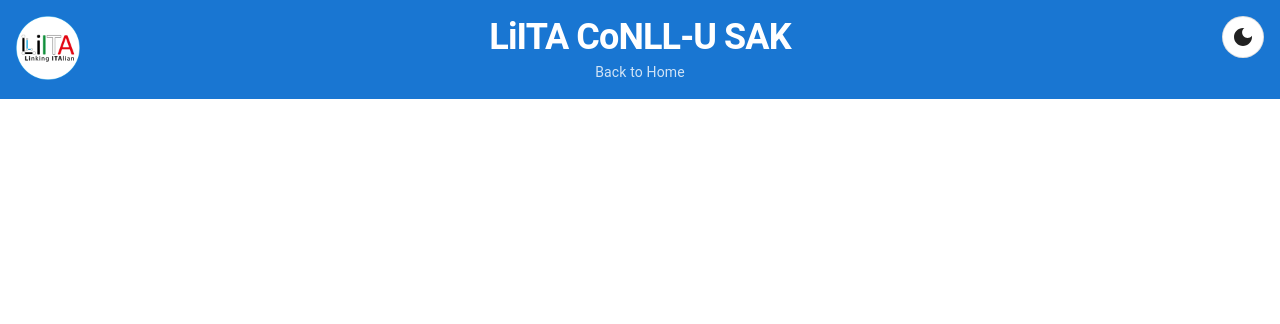
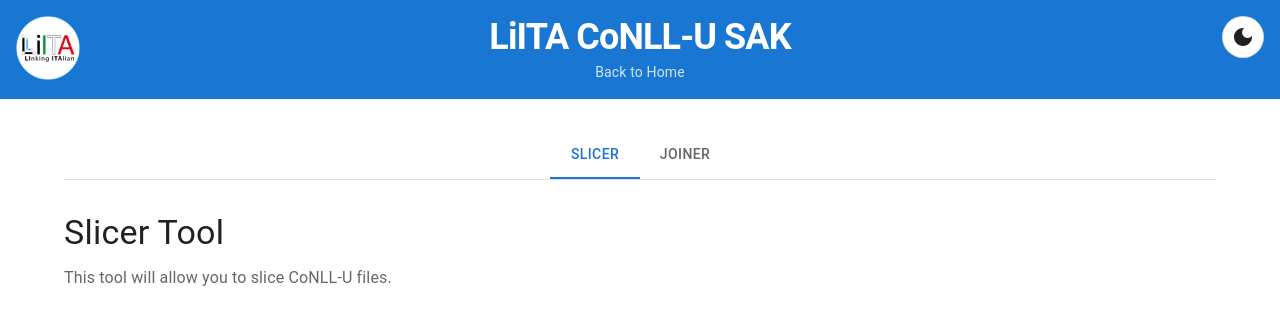
Before and after one commit to LiITA-LOD/conllu-sak, a React app in the folder apps/frontend/: page / in a window 1280 px wide. Shown: the top 324 px of the page. Built offline with nearby package versions, Linux system fonts and the light colour scheme; the HTML template or start-up script is replaced by a standard one.

Commit message:
Sketch tool selector

```diff
--- a/apps/frontend/src/App.tsx
+++ b/apps/frontend/src/App.tsx
@@ -10,7 +10,7 @@
 import type React from 'react';
 import { useState } from 'react';
 import FloatingLogo from './components/FloatingLogo';
-// import Main from './components/Main';
+import Main from './components/Main';
 import NavigationLinks from './components/NavigationLinks';
 import ThemeSwitcher from './components/ThemeSwitcher';
 import { darkTheme, lightTheme } from './themes';
@@ -51,7 +51,7 @@
         </AppBar>
 
         <Container component="main" sx={{ flex: 1, py: 4, maxWidth: 'lg' }}>
-          {/* <Main /> */}
+          <Main />
         </Container>
       </Box>
     </ThemeProvider>
--- /dev/null
+++ b/apps/frontend/src/components/Joiner.tsx
@@ -0,0 +1,17 @@
+import { Box, Typography } from '@mui/material';
+import type React from 'react';
+
+const Joiner: React.FC = () => {
+  return (
+    <Box>
+      <Typography variant="h4" component="h2" gutterBottom>
+        Joiner Tool
+      </Typography>
+      <Typography variant="body1" color="text.secondary">
+        This tool will allow you to join CoNLL-U files.
+      </Typography>
+    </Box>
+  );
+};
+
+export default Joiner;
--- /dev/null
+++ b/apps/frontend/src/components/Main.tsx
@@ -0,0 +1,38 @@
+import { Box, Tab, Tabs } from '@mui/material';
+import type React from 'react';
+import { useState } from 'react';
+import Joiner from './Joiner';
+import Slicer from './Slicer';
+
+type ToolTab = 'slicer' | 'joiner';
+
+const Main: React.FC = () => {
+  const [selectedTool, setSelectedTool] = useState<ToolTab>('slicer');
+
+  const handleToolChange = (_event: React.SyntheticEvent, newValue: ToolTab) => {
+    setSelectedTool(newValue);
+  };
+
+  return (
+    <Box sx={{ width: '100%' }}>
+      <Box sx={{ borderBottom: 1, borderColor: 'divider', mb: 4 }}>
+        <Tabs
+          value={selectedTool}
+          onChange={handleToolChange}
+          aria-label="tool selection tabs"
+          centered
+        >
+          <Tab label="Slicer" value="slicer" />
+          <Tab label="Joiner" value="joiner" />
+        </Tabs>
+      </Box>
+
+      <Box sx={{ mt: 4 }}>
+        {selectedTool === 'slicer' && <Slicer />}
+        {selectedTool === 'joiner' && <Joiner />}
+      </Box>
+    </Box>
+  );
+};
+
+export default Main;
--- /dev/null
+++ b/apps/frontend/src/components/Slicer.tsx
@@ -0,0 +1,17 @@
+import { Box, Typography } from '@mui/material';
+import type React from 'react';
+
+const Slicer: React.FC = () => {
+  return (
+    <Box>
+      <Typography variant="h4" component="h2" gutterBottom>
+        Slicer Tool
+      </Typography>
+      <Typography variant="body1" color="text.secondary">
+        This tool will allow you to slice CoNLL-U files.
+      </Typography>
+    </Box>
+  );
+};
+
+export default Slicer;
```
